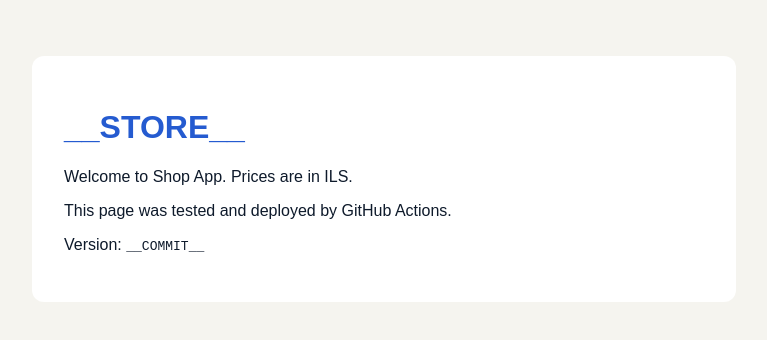
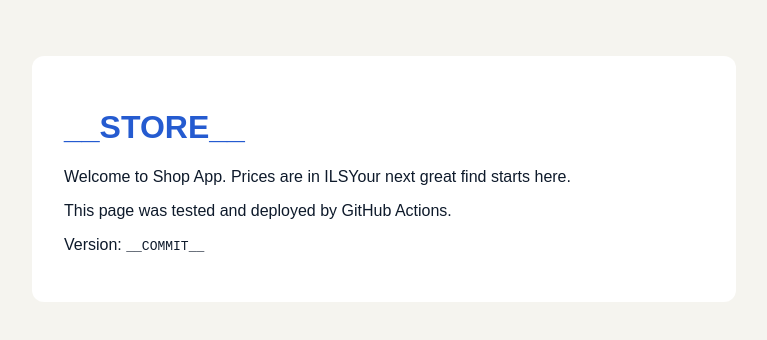
Before and after one commit to Mahmood-Jazmawy/shop-app, a plain HTML site: page site/index.html in a window 1280 px wide. Shown: the whole page, without its empty margins (256-1023 px from the left). Drawn offline with Linux system fonts and the light colour scheme.

Commit message:
Update website welcome message

```diff
--- a/site/index.html
+++ b/site/index.html
@@ -26,7 +26,7 @@
     <body>
         <main>
             <h1>__STORE__</h1>
-            <p>Welcome to Shop App. Prices are in ILS.</p>
+            <p>Welcome to Shop App. Prices are in ILSYour next great find starts here.</p>
             <p>This page was tested and deployed by GitHub Actions.</p>
             <p>Version: <code>__COMMIT__</code></p>
         </main>
```
